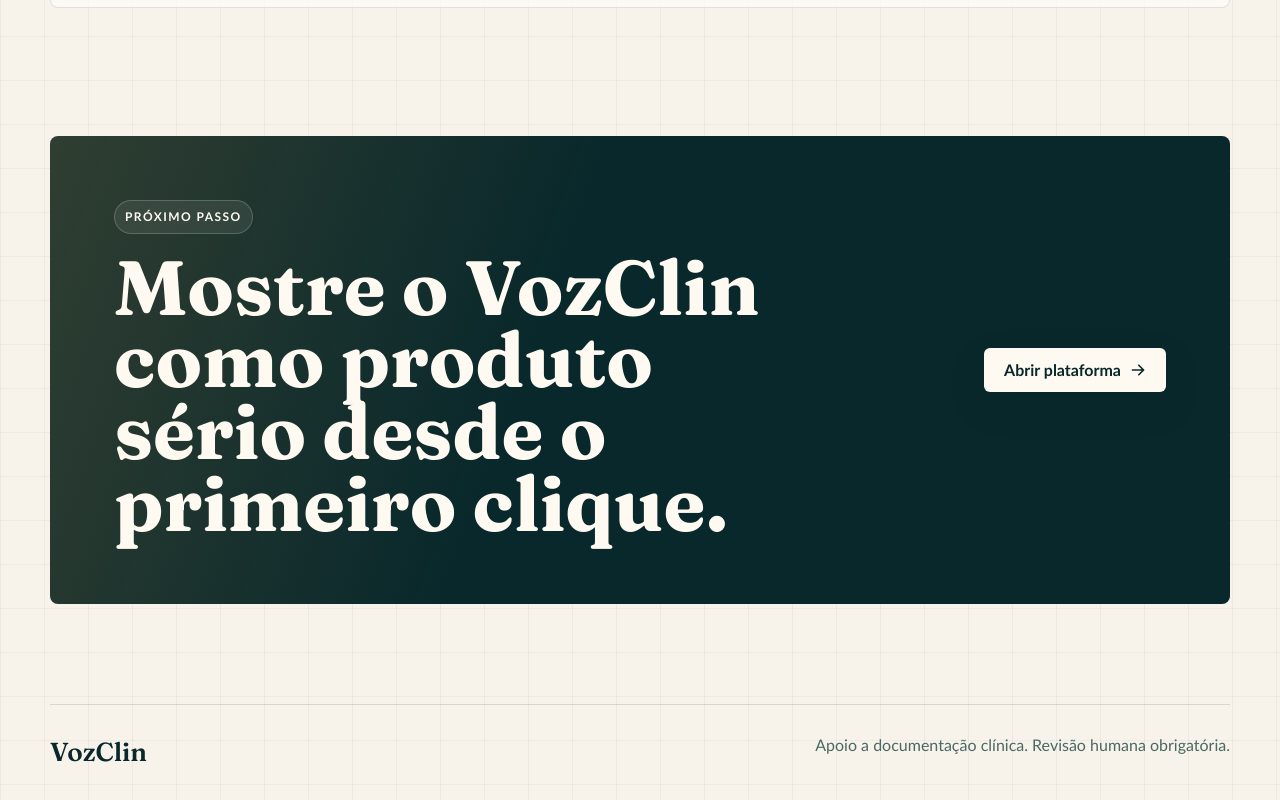
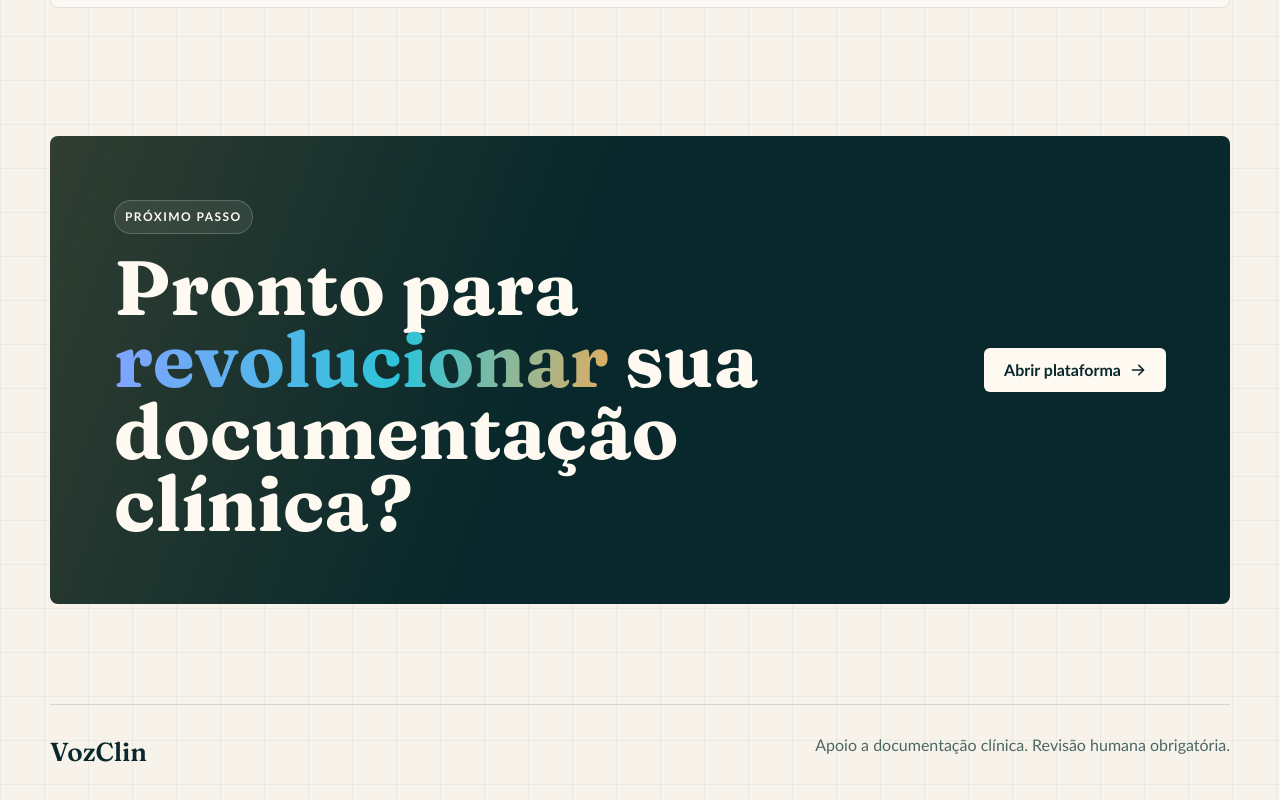
Before and after one commit to SejaVersatil/vozclin-landingpage, a React (Vite) app: page / in a window 1280 px wide. Shown: the part 4672-5472 px from the top of the page. Built offline with nearby package versions, Linux system fonts and the light colour scheme; a web font is replaced by a local one.

Commit message:
copy: update final landing cta

```diff
--- a/src/App.jsx
+++ b/src/App.jsx
@@ -327,7 +327,9 @@
         <section className="final-cta">
           <div>
             <span className="eyebrow">Próximo passo</span>
-            <h2>Mostre o VozClin como produto sério desde o primeiro clique.</h2>
+            <h2>
+              Pronto para <span className="inline-gradient">revolucionar</span> sua documentação clínica?
+            </h2>
           </div>
           <a className="primary-button light" href="https://voxialaw.com/login">
             Abrir plataforma
--- a/src/index.css
+++ b/src/index.css
@@ -254,6 +254,14 @@
   display: block;
   color: transparent;
   background: linear-gradient(95deg, #226b72 0%, #2aa6c4 54%, #b18445 100%);
+  background-clip: text;
+  -webkit-background-clip: text;
+}
+
+.inline-gradient {
+  display: inline-block;
+  color: transparent;
+  background: linear-gradient(95deg, #82a3ff 0%, #2cc4d8 58%, #e0ad61 100%);
   background-clip: text;
   -webkit-background-clip: text;
 }
```
